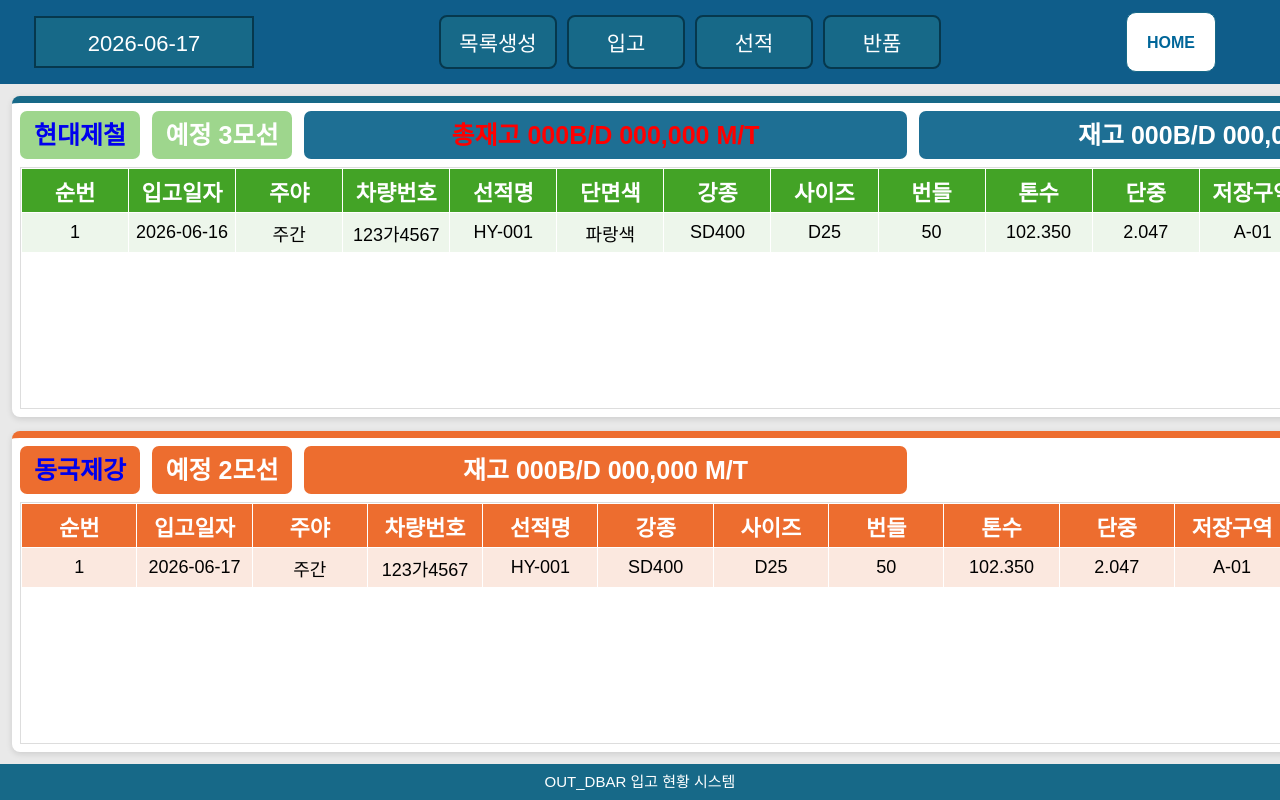
After one commit to bummychoi/out_dbar, a Flask app: template templates/out_dbar/main.html in a window 1280 px wide. The commit adds this page. Run offline with Flask 3, Linux system fonts and the light colour scheme; the template is opened without the code that fills it, so the values that code supplies are empty.

Commit message:
v0.1 out_dbar dashboard layout

```diff
--- /dev/null
+++ b/app.py
@@ -0,0 +1,9 @@
+from flask import Flask
+from blueprints.out_dbar_bp import out_dbar_bp
+
+app = Flask(__name__)
+
+app.register_blueprint(out_dbar_bp)
+
+if __name__ == "__main__":
+    app.run(debug=True, port=8000)
--- /dev/null
+++ b/static/css/main_lay.css
@@ -0,0 +1,229 @@
+* {
+    box-sizing: border-box;
+}
+a{
+    text-decoration: none;
+    cursor: pointer;
+}
+a:hover{
+    font-weight: bold;
+    color: white;
+}
+body {
+    margin: 0;
+    background: #e9e9e9;
+    font-family: "맑은 고딕", sans-serif;
+}
+
+.layout {
+    width: 100%;
+    height: 100vh;
+    display: flex;
+    flex-direction: column;
+}
+
+/* 헤더 */
+.header {
+    height: 84px;
+    flex-shrink: 0;
+    display: grid;
+    grid-template-columns: 220px 1fr 120px;
+    align-items: center;
+    padding: 0 34px;
+    background: #0F5D8A;
+}
+
+.date-box {
+    height: 52px;
+    line-height: 52px;
+    text-align: center;
+    background: #176988;
+    color: white;
+    font-size: 22px;
+    border: 2px solid #06384d;
+}
+
+.nav {
+    display: flex;
+    justify-content: center;
+    gap: 10px;
+}
+
+.nav button {
+    width: 118px;
+    height: 54px;
+    background: #176988;
+    color: white;
+    font-size: 21px;
+    border: 2px solid #06384d;
+    border-radius: 8px;
+    cursor: pointer;
+}
+
+.home-btn {
+    width: 90px;
+    height: 60px;
+    line-height: 60px;
+    text-align: center;
+    text-decoration: none;
+    color: #006699;
+    background: white;
+    border: 1px solid #176988;
+    border-radius: 10px;
+    font-weight: bold;
+}
+
+/* 본문 */
+.content {
+    flex: 1;
+    min-height: 0;
+    display: grid;
+    grid-template-rows: 1fr 1fr;
+    gap: 14px;
+    padding: 12px;
+    overflow: hidden;
+}
+
+.company-area {
+    min-height: 0;
+    background: white;
+    border-radius: 8px;
+    padding: 8px;
+    display: flex;
+    flex-direction: column;
+    box-shadow: 0 2px 6px rgba(0,0,0,.12);
+}
+
+.hyundai-area {
+    border-top: 7px solid #176988;
+}
+
+.dongkuk-area {
+    border-top: 7px solid #ed6d2f;
+}
+
+/* 회사 정보바 */
+.company-info {
+    display: grid;
+    grid-template-columns: 120px 140px 1fr 1fr;
+    gap: 12px;
+    margin-bottom: 8px;
+    align-items: center;
+}
+
+.company-label,
+.plan-label,
+.stock-label {
+    height: 48px;
+    line-height: 48px;
+    text-align: center;
+    color: white;
+    border-radius: 7px;
+    font-size: 25px;
+    font-weight: 700;
+    white-space: nowrap;
+    overflow: hidden;
+    text-overflow: ellipsis;
+}
+
+.hyundai-label,
+.hyundai-area .plan-label {
+    background: #9ED68D;
+}
+
+.hyundai-area .stock-label {
+    background: #1E6F94;
+}
+
+.dongkuk-label,
+.dongkuk-area .plan-label,
+.dongkuk-area .stock-label {
+    background: #ed6d2f;
+}
+
+/* 테이블 스크롤 */
+.table-scroll {
+    flex: 1;
+    min-height: 0;
+    overflow: auto;
+    border: 1px solid #ddd;
+}
+
+/* 테이블 */
+table {
+    width: 100%;
+    min-width: 1500px;
+    border-collapse: collapse;
+    table-layout: fixed;
+}
+
+th {
+    height: 44px;
+    background: #43A326;
+    color: white;
+    font-size: 22px;
+    border: 1px solid white;
+    white-space: nowrap;
+}
+
+td {
+    height: 40px;
+    text-align: center;
+    font-size: 18px;
+    border: 1px solid white;
+    white-space: nowrap;
+    overflow: hidden;
+    text-overflow: ellipsis;
+}
+
+.hyundai-area tbody tr:nth-child(odd) td {
+    background: #EDF6EB;
+}
+
+.hyundai-area tbody tr:nth-child(even) td {
+    background: #DDEFD5;
+}
+
+.dongkuk-area th {
+    background: #ed6d2f;
+}
+
+.dongkuk-area tbody tr:nth-child(odd) td {
+    background: #FBE8DF;
+}
+
+.dongkuk-area tbody tr:nth-child(even) td {
+    background: #F7D9CC;
+}
+
+/* 푸터 */
+.footer {
+    height: 36px;
+    flex-shrink: 0;
+    line-height: 36px;
+    text-align: center;
+    background: #176988;
+    color: white;
+    font-size: 15px;
+}
+
+.modal{
+    display:none;
+    position:fixed;
+    inset:0;
+    background:rgba(0,0,0,.45);
+    z-index:9999;
+}
+
+.modal-box{
+    width:1500px;
+    height:800px;
+    background:white;
+    border-radius:12px;
+    padding:20px;
+
+    position:absolute;
+    top:50%;
+    left:50%;
+    transform:translate(-50%, -50%);
+}
--- a/js/main.js
+++ b/static/js/main.js
@@ -83,3 +83,12 @@
 function openModal(row) {
     alert("수정/삭제 모달 연결 예정");
 }
+function list_up(){
+    // alert("모달")
+    $("#listModal").show();
+}
+
+
+function closeListModal(){
+    $("#listModal").hide();
+}
--- /dev/null
+++ b/templates/out_dbar/list_up.html
@@ -0,0 +1 @@
+list
--- /dev/null
+++ b/templates/out_dbar/main.html
@@ -0,0 +1,175 @@
+<head>
+    <meta charset="UTF-8">
+    <link rel="stylesheet" href="{{url_for('static',filename='css/main_lay.css')}}">
+    <link rel="stylesheet" href="https://code.jquery.com/ui/1.13.2/themes/base/jquery-ui.css">
+
+    <script src="https://code.jquery.com/jquery-3.7.1.min.js"></script>
+    <script src="https://code.jquery.com/ui/1.13.2/jquery-ui.min.js"></script>
+    <script src="{{ url_for('static', filename='/js/main.js') }}"></script>
+    <title>수출철근 입출고</title>
+</head>
+
+
+<body>
+
+    <div class="layout">
+
+        <header class="header">
+            <div class="date-box">2026-06-17</div>
+
+            <nav class="nav">
+                <button onclick="list_up()">목록생성</button>
+                <button>입고</button>
+                <button>선적</button>
+                <button>반품</button>
+            </nav>
+
+            <a href="#" class="home-btn">HOME</a>
+        </header>
+
+        <main class="content">
+
+            <section class="company-area hyundai-area">
+                <div class="company-title hyundai-title">
+                    <div class="company-info">
+
+                        <div class="company-label hyundai-label">
+                            <a href="#">현대제철</a>
+                        </div>
+
+                        <div class="plan-label">
+                            예정 3모선
+                        </div>
+                        <div class="stock-label" style="color: red;">
+                            총재고 000B/D 000,000 M/T
+                        </div>
+
+                        <div class="stock-label">
+                            재고 000B/D 000,000 M/T
+                        </div>
+
+                    </div>
+                </div>
+
+                <div class="table-scroll">
+
+                    <table>
+
+                        <thead>
+                            <tr>
+                                <th>순번</th>
+                                <th>입고일자</th>
+                                <th>주야</th>
+                                <th>차량번호</th>
+                                <th>선적명</th>
+                                <th>단면색</th>
+                                <th>강종</th>
+                                <th>사이즈</th>
+                                <th>번들</th>
+                                <th>톤수</th>
+                                <th>단중</th>
+                                <th>저장구역</th>
+                                <th>저장일시</th>
+                                <th>비고</th>
+                            </tr>
+                        </thead>
+
+                        <tbody>
+                            <tr ondblclick="openModal(this)">
+                                <td>1</td>
+                                <td>2026-06-16</td>
+                                <td>주간</td>
+                                <td>123가4567</td>
+                                <td>HY-001</td>
+                                <td>파랑색</td>
+                                <td>SD400</td>
+                                <td>D25</td>
+                                <td>50</td>
+                                <td>102.350</td>
+                                <td>2.047</td>
+                                <td>A-01</td>
+                                <td>2026-06-16 08:30</td>
+                                <td></td>
+                            </tr>
+                        </tbody>
+
+                    </table>
+
+                </div>
+            </section>
+
+            <section class="company-area dongkuk-area">
+                <div class="company-title dongkuk-title">
+                    <div class="company-info">
+
+                        <div class="company-label dongkuk-label">
+                            <a href="#">동국제강</a>
+                        </div>
+
+                        <div class="plan-label dongkuk-plan">
+                            예정 2모선
+                        </div>
+
+                        <div class="stock-label">
+                            재고 000B/D 000,000 M/T
+                        </div>
+
+                    </div>
+                </div>
+
+                <div class="table-scroll">
+                    <table>
+                        <tr>
+                            <th>순번</th>
+                            <th>입고일자</th>
+                            <th>주야</th>
+                            <th>차량번호</th>
+                            <th>선적명</th>
+                            <th>강종</th>
+                            <th>사이즈</th>
+                            <th>번들</th>
+                            <th>톤수</th>
+                            <th>단중</th>
+                            <th>저장구역</th>
+                            <th>저장일시</th>
+                            <th>비고</th>
+                        </tr>
+                        </thead>
+
+                        <tbody>
+                            <tr ondblclick="openModal(this)">
+                                <td>1</td>
+                                <td class="in-date">2026-06-16</td>
+                                <td>주간</td>
+                                <td>123가4567</td>
+                                <td>HY-001</td>
+                                <td>SD400</td>
+                                <td>D25</td>
+                                <td>50</td>
+                                <td>102.350</td>
+                                <td>2.047</td>
+                                <td>A-01</td>
+                                <td class="ellipsis" title="2026-06-16 08:30">2026-06-16 08:30</td>
+                                </td>
+                                <td></td>
+                            </tr>
+                        </tbody>
+                    </table>
+                </div>
+            </section>
+        </main>
+
+        <footer class="footer">
+            OUT_DBAR 입고 현황 시스템
+        </footer>
+    </div>
+
+
+    <div id="listModal" class="modal">
+    <div class="modal-box">
+        <h2>목록생성</h2>
+
+        <button onclick="closeListModal()">닫기</button>
+    </div>
+</div>
+</body>
```
Also changed, not shown: blueprints/out_dbar_bp.py (added, +31 -0 lines), templates/out_dbar/dongkuk.html (added, +105 -0 lines), templates/out_dbar/hyundai.html (renamed from main.html, +7 -8 lines), static/css/main.css (renamed from css/main.css).
